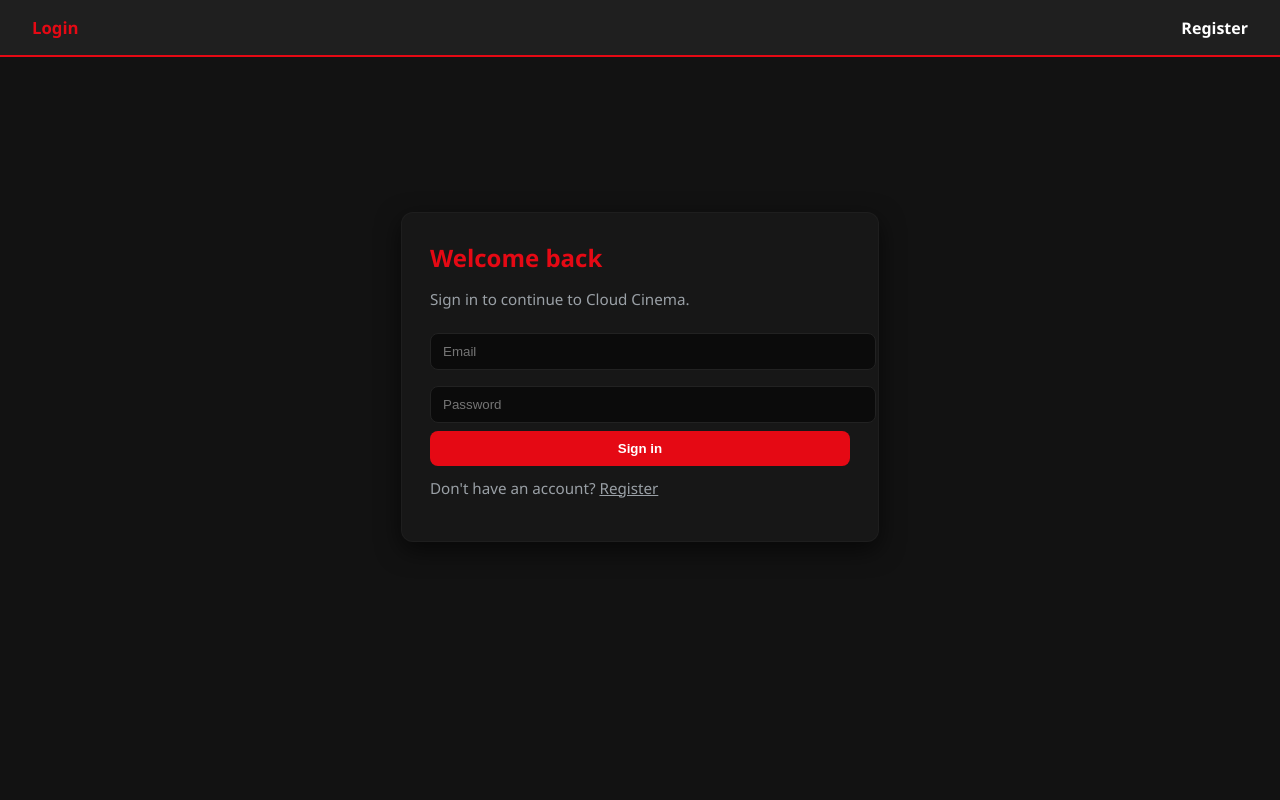
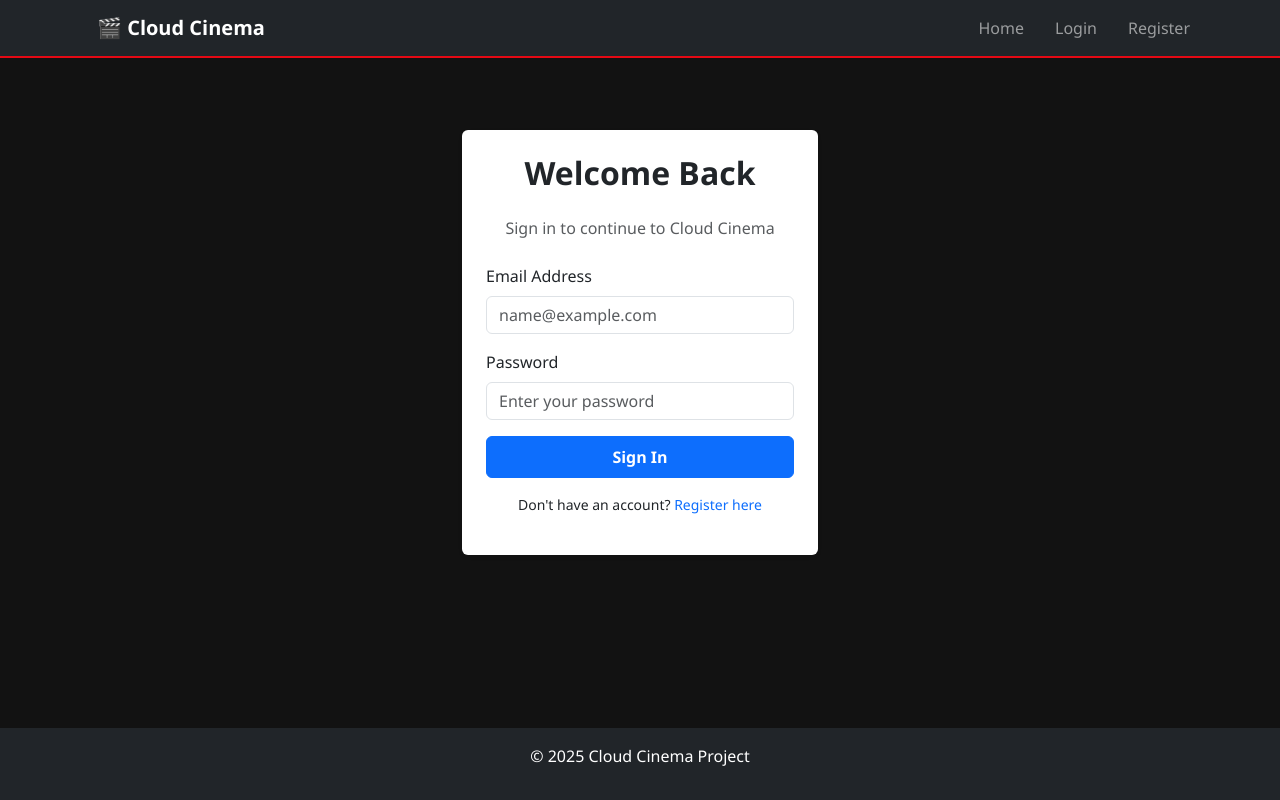
Before and after one commit to KeatYee/CloudCinema-Ticketing-System, a Flask app: page /login in a window 1280 px wide. Run offline with Flask 3, Linux system fonts and the light colour scheme.

Commit message:
create base.html, testing with login page

```diff
--- /dev/null
+++ b/cloud-cinema-system/app/templates/base.html
@@ -0,0 +1,66 @@
+<!DOCTYPE html>
+<html lang="en">
+<head>
+    <meta charset="UTF-8">
+    <meta name="viewport" content="width=device-width, initial-scale=1.0">
+    <title>Cloud Cinema</title>
+    <!-- Bootstrap 5 CDN -->
+    <link href="https://cdn.jsdelivr.net/npm/bootstrap@5.3.0/dist/css/bootstrap.min.css" rel="stylesheet">
+    <!-- Link to your custom CSS -->
+    <link href="{{ url_for('static', filename='css/style.css') }}" rel="stylesheet">
+</head>
+<body class="d-flex flex-column min-vh-100">
+
+    <!-- Navigation Bar -->
+    <nav class="navbar navbar-expand-lg navbar-dark bg-dark">
+        <div class="container">
+            <a class="navbar-brand" href="{{ url_for('main.index') }}">🎬 Cloud Cinema</a>
+            <button class="navbar-toggler" type="button" data-bs-toggle="collapse" data-bs-target="#navbarNav">
+                <span class="navbar-toggler-icon"></span>
+            </button>
+            <div class="collapse navbar-collapse" id="navbarNav">
+                <ul class="navbar-nav ms-auto">
+                    <li class="nav-item"><a class="nav-link" href="{{ url_for('main.index') }}">Home</a></li>
+
+                    <!-- Dynamic Links: Show Logout if logged in, Login if not -->
+                    {% if session.get('user_id') %}
+                        <li class="nav-item"><a class="nav-link" href="{{ url_for('auth.profile') }}">Hi, {{ session['name'] }}</a></li>
+                        <li class="nav-item"><a class="nav-link" href="{{ url_for('auth.logout') }}">Logout</a></li>
+                    {% else %}
+                        <li class="nav-item"><a class="nav-link" href="{{ url_for('auth.login') }}">Login</a></li>
+                        <li class="nav-item"><a class="nav-link" href="{{ url_for('auth.register') }}">Register</a></li>
+                    {% endif %}
+                </ul>
+            </div>
+        </div>
+    </nav>
+
+    <!-- Main Content Area -->
+    <div class="container mt-4 flex-grow-1">
+
+        <!-- ALERT BOX LOGIC (This shows the Red/Green messages) -->
+        {% with messages = get_flashed_messages(with_categories=true) %}
+            {% if messages %}
+                {% for category, message in messages %}
+                    <!-- Checks if category is generic 'message', if so defaults to blue, else uses specific color -->
+                    <div class="alert alert-{{ category if category != 'message' else 'primary' }} alert-dismissible fade show" role="alert">
+                        {{ message }}
+                        <button type="button" class="btn-close" data-bs-dismiss="alert" aria-label="Close"></button>
+                    </div>
+                {% endfor %}
+            {% endif %}
+        {% endwith %}
+
+        <!-- This is where the content from index.html / login.html gets injected -->
+        {% block content %}{% endblock %}
+    </div>
+
+    <!-- Footer -->
+    <footer class="bg-dark text-white text-center py-3 mt-auto">
+        <p>&copy; 2025 Cloud Cinema Project</p>
+    </footer>
+
+    <!-- Bootstrap Javascript -->
+    <script src="https://cdn.jsdelivr.net/npm/bootstrap@5.3.0/dist/js/bootstrap.bundle.min.js"></script>
+</body>
+</html>
--- a/cloud-cinema-system/app/templates/login.html
+++ b/cloud-cinema-system/app/templates/login.html
@@ -1,30 +1,32 @@
-<!doctype html>
-<html lang="en">
-    <head>
-        <meta charset="utf-8">
-        <meta name="viewport" content="width=device-width, initial-scale=1">
-        <title>Login</title>
-        <link rel="stylesheet" href="{{ url_for('static', filename='css/style.css') }}">
-    </head>
-    <body>
-        <nav>
-            <div class="page-title">Login</div>
-            <div>
-                <a href="{{ url_for('auth.register') }}">Register</a>
-            </div>
-        </nav>
+{% extends "base.html" %}
 
-        <div class="auth-wrapper">
-            <div class="auth-card">
-                <h2>Welcome back</h2>
-                <p>Sign in to continue to Cloud Cinema.</p>
+{% block content %}
+<div class="row justify-content-center">
+    <div class="col-md-5 col-lg-4">
+        <div class="card shadow-sm border-0 mt-5">
+            <div class="card-body p-4">
+                <h2 class="text-center mb-4 fw-bold">Welcome Back</h2>
+                <p class="text-center text-muted mb-4">Sign in to continue to Cloud Cinema</p>
+
                 <form method="post">
-                    <input type="email" name="email" placeholder="Email" required>
-                    <input type="password" name="password" placeholder="Password" required>
-                    <button type="submit">Sign in</button>
+                    <div class="mb-3">
+                        <label for="email" class="form-label">Email Address</label>
+                        <input type="email" class="form-control" name="email" id="email" placeholder="name@example.com" required>
+                    </div>
+
+                    <div class="mb-3">
+                        <label for="password" class="form-label">Password</label>
+                        <input type="password" class="form-control" name="password" id="password" placeholder="Enter your password" required>
+                    </div>
+
+                    <button type="submit" class="btn btn-primary w-100 py-2 fw-bold">Sign In</button>
                 </form>
-                <p style="margin-top:12px">Don't have an account? <a href="{{ url_for('auth.register') }}">Register</a></p>
+
+                <div class="text-center mt-3">
+                    <p class="small">Don't have an account? <a href="{{ url_for('auth.register') }}" class="text-decoration-none">Register here</a></p>
+                </div>
             </div>
         </div>
-    </body>
-</html>
+    </div>
+</div>
+{% endblock %}
```
